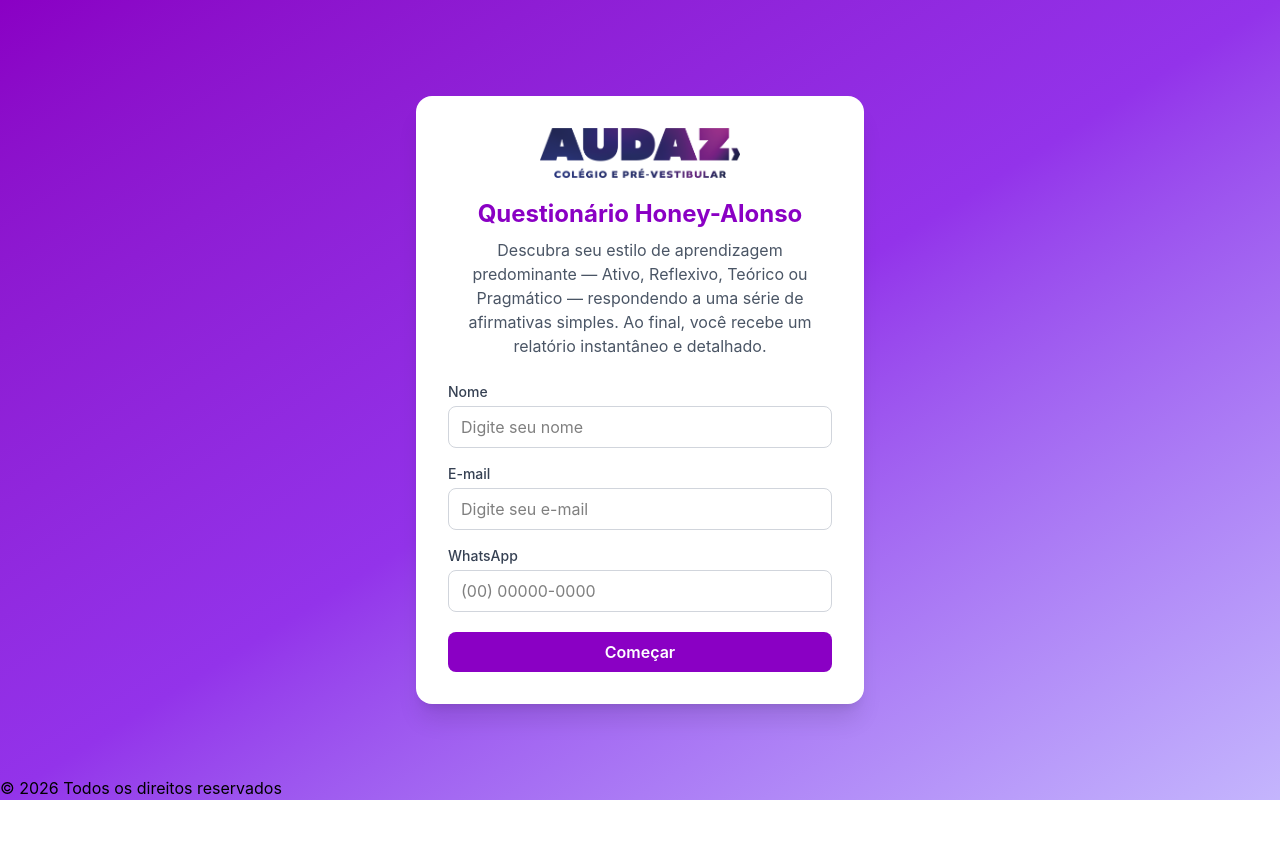
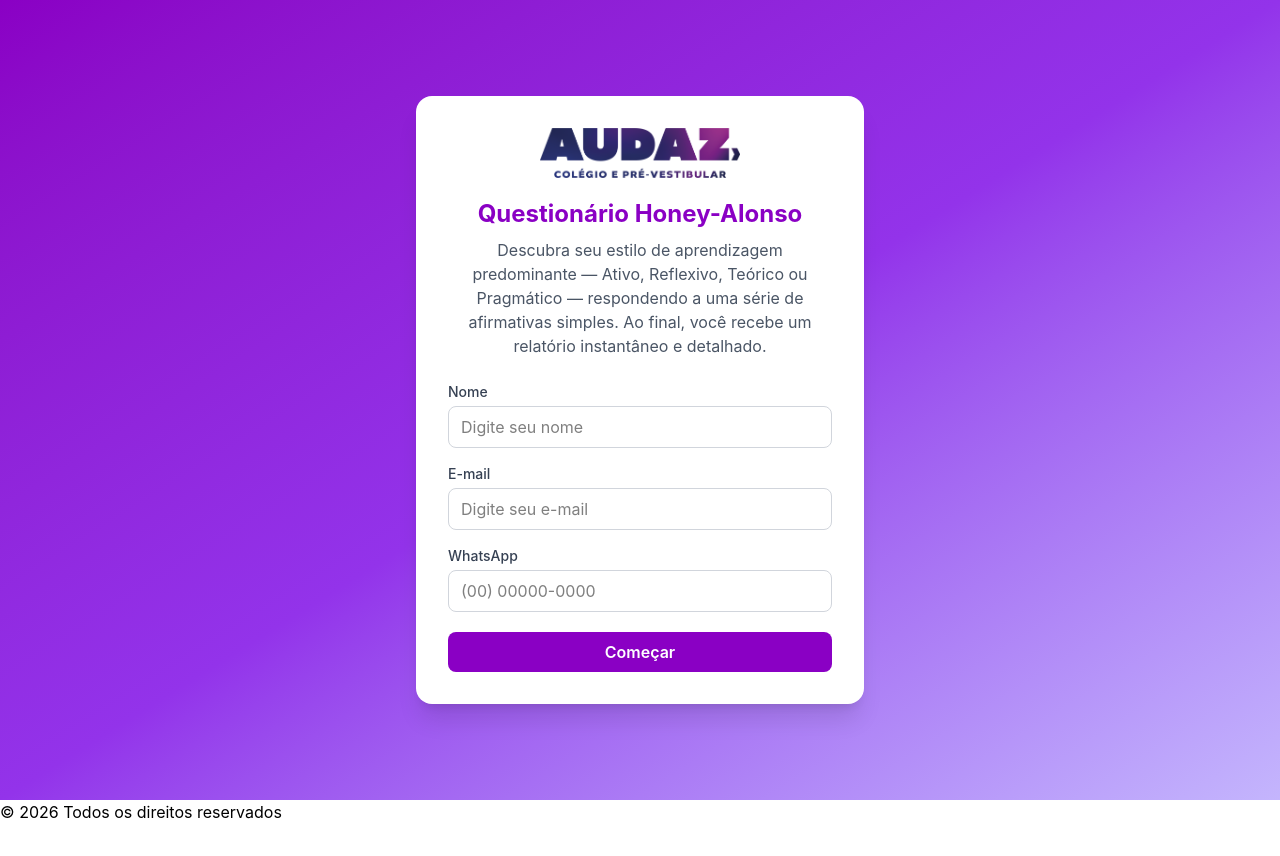
Before and after one commit to edsonfe/honey-alonso, a React (Vite) app in the folder honey-alonso/: page / in a window 1280 px wide. Shown: the top 856 px of the page. Before the commit the page ends 800 px from the top, so only its background shows below. Built offline with nearby package versions, Linux system fonts and the light colour scheme.

Commit message:
Alteração Footer

```diff
--- a/honey-alonso/src/App.jsx
+++ b/honey-alonso/src/App.jsx
@@ -60,7 +60,7 @@ function App() {
   }
 
   return (
-    <div className="h-screen flex flex-col overflow-hidden">
+    <div className="min-h-screen flex flex-col pb-12">
       <main className="flex-1 min-h-0">{renderTela()}</main>
 
       <Footer />
--- a/honey-alonso/src/components/Footer.jsx
+++ b/honey-alonso/src/components/Footer.jsx
@@ -3,9 +3,5 @@ import React from 'react';
 export function Footer() {
   const anoAtual = new Date().getFullYear();
 
-  return (
-    <footer>
-      © {anoAtual} Todos os direitos reservados
-    </footer>
-  );
+  return <footer>© {anoAtual} Todos os direitos reservados</footer>;
 }
```
